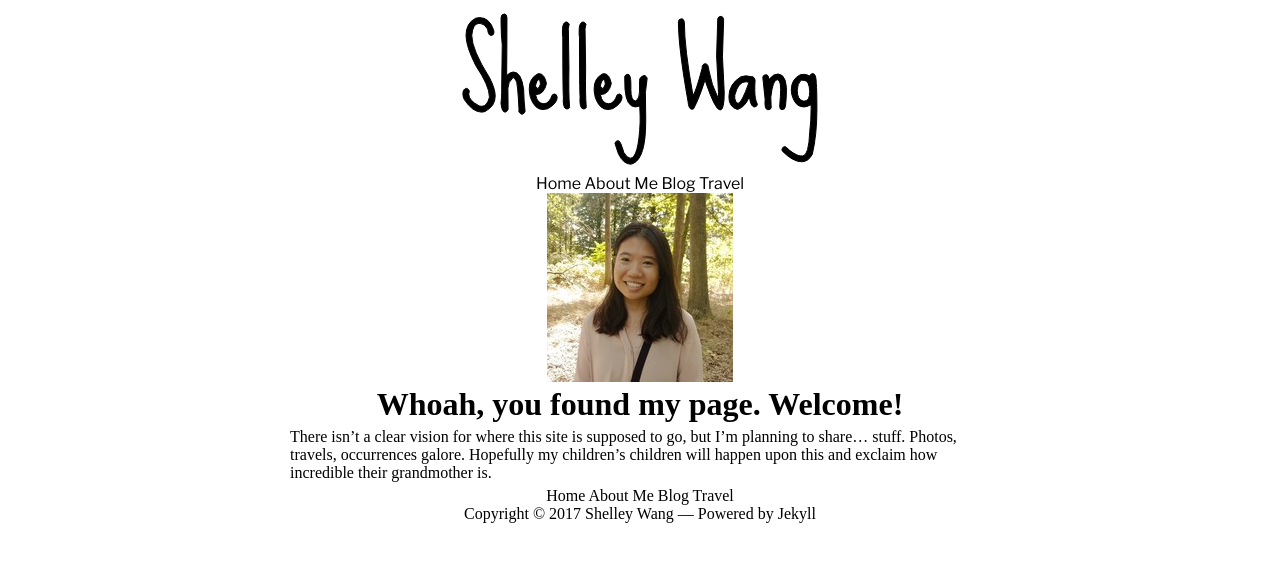
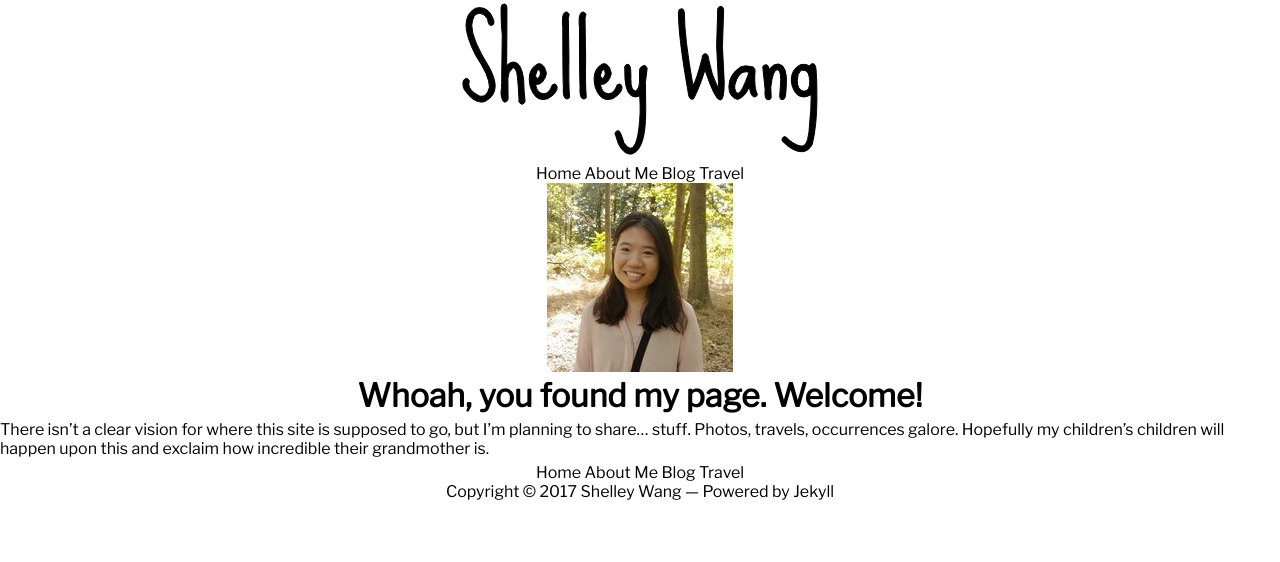
Before and after one commit to shellbellwa/shellbellwa.github.io, a Jekyll site: the page built from index.md, in a window 1280 px wide. Shown: the top 562 px of the page. Built offline with Jekyll 4.4.1, drawn with Linux system fonts in a browser that asks for light colours.

Commit message:
Update body fonts, colors
Also removes unneeded padding, margins, etc. that will be moved to a
page content class later.

```diff
--- a/_sass/_base.scss
+++ b/_sass/_base.scss
@@ -27,9 +27,8 @@ blockquote {
 }
 
 body {
-  margin: 0 auto;
-  max-width: $content-width;
-  padding: 10px 10px 15px 10px;
+  color: $color-text;
+  font-family: $font-body;
   text-align: center;
 }
 
```
